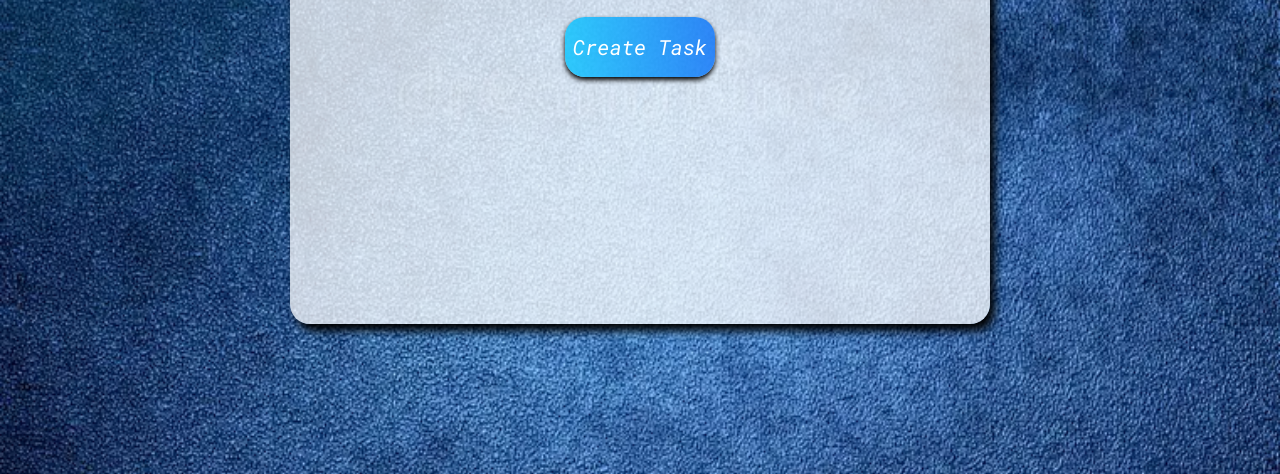
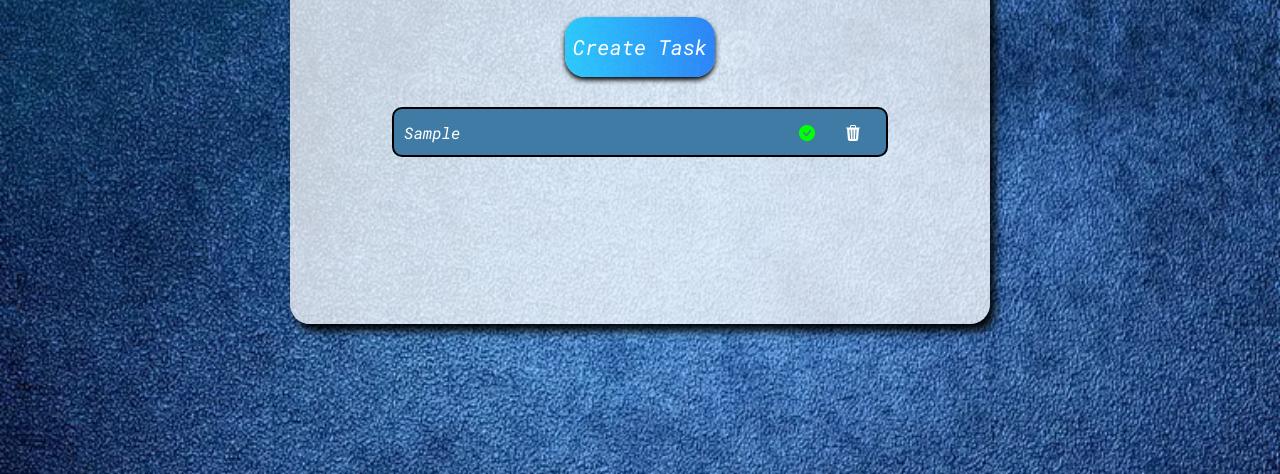
Before and after one commit to Willianwt2000/To-do-list, a plain HTML site: page index.html in a window 1280 px wide. Both pictures are taken after typing "Sample" into the empty fields and a click on the button "Create Task". Shown: the part 326-800 px from the top of the page. Drawn offline with nearby package versions, Linux system fonts and the light colour scheme.

Commit message:
agregando inex.js

```diff
--- a/index.html
+++ b/index.html
@@ -7,6 +7,8 @@
     <link rel="preconnect" href="https://fonts.googleapis.com">
     <link rel="preconnect" href="https://fonts.gstatic.com" crossorigin>
     <link href="https://fonts.googleapis.com/css2?family=Roboto+Mono:ital@1&display=swap" rel="stylesheet">
+    <link
+    <link rel="stylesheet" href="https://cdn.jsdelivr.net/npm/bootstrap-icons@1.11.1/font/bootstrap-icons.css">
     <link rel="stylesheet" href="style.css">
     <title>To Do List</title>
 </head>
@@ -14,7 +16,7 @@
 
     <main class="container">
         <h1>Mis Tareas</h1>
-        <input id="add-homework" placeholder="add homework">
+        <input id="add-homework" placeholder="Add homework">
         <button>Create Task</button>
         <div id="list-of-task">
             <!--task will be download here-->
--- a/index.js
+++ b/index.js
@@ -0,0 +1,61 @@
+const input = document.getElementById('add-homework');
+const button = document.querySelector('button');
+const listaDeTarea = document.getElementById('list-of-task');
+
+function agregarTarea() {
+    if (input.value) {
+        //Crear tarea nueva
+        let tareaNueva = document.createElement('div');
+        tareaNueva.classList.add('tarea');
+
+        //Texto ingresado por el usuario
+        let Texto = document.createElement('p');
+        Texto.innerText = input.value;
+        tareaNueva.appendChild(Texto);
+
+        //Crear y agragar contenedor de los iconos
+        let iconos = document.createElement('div');
+        iconos.classList.add('iconos');
+        tareaNueva.appendChild(iconos)
+
+        //iconos
+        let completar = document.createElement('i')
+        completar.classList.add('bi', 'bi-check-circle-fill', 'icono-completar')
+        completar.addEventListener('click',completarTarea)
+
+        let eliminar = document.createElement('i')
+        eliminar.classList.add('bi', 'bi-trash3-fill', 'icono-eliminar')
+        eliminar.addEventListener('click', eliminarTarea)
+
+        iconos.append(completar, eliminar)
+
+        //agreagr tarea a la lista de tareas
+        listaDeTarea.appendChild(tareaNueva)
+
+
+
+    } else {
+        alert('Por favor Ingrece una tarea')
+    }
+}
+
+function completarTarea(e) {
+    let tarea = e.target.parentNode.parentNode
+    tarea.classList.toggle('completada');
+    console.log('completed')
+}
+
+//Elimiar tarea
+function eliminarTarea(e) {
+    let tarea = e.target.parentNode.parentNode
+    tarea.remove()
+    console.log('deleted');
+}
+
+button.addEventListener('click',agregarTarea)
+
+input.addEventListener('keydown', (e) => {
+    if (e.key === 'Enter') {
+        agregarTarea();
+    }
+})
--- a/style.css
+++ b/style.css
@@ -27,6 +27,7 @@ body {
     flex-direction: column;
     align-items: center;
     box-shadow: 5px 7px 10px rgb(0, 0, 0.2);
+
 }
 
 h1 {
@@ -78,7 +79,7 @@ button {
 
 .tarea {
     width: 100%;
-    min-height: 70PX;
+    min-height: 50PX;
     font-size: 1.5;
     padding: 10px;
     margin-top: 10px;
@@ -89,13 +90,17 @@ button {
     justify-content: space-between;
     align-items: center;
     text-align: center;
-
+    border-radius: 10px;
+    -webkit-border-radius: 10px;
+    -moz-border-radius: 10px;
+    -ms-border-radius: 10px;
+    -o-border-radius: 10px;
 }
 
 /*Tareas completada*/
 .tarea.completada {
     text-decoration: line-through;
-    background-color: #000;
+    background-color: rgba(29, 109, 29, 0.897);
     border: none;
 }
 
```
